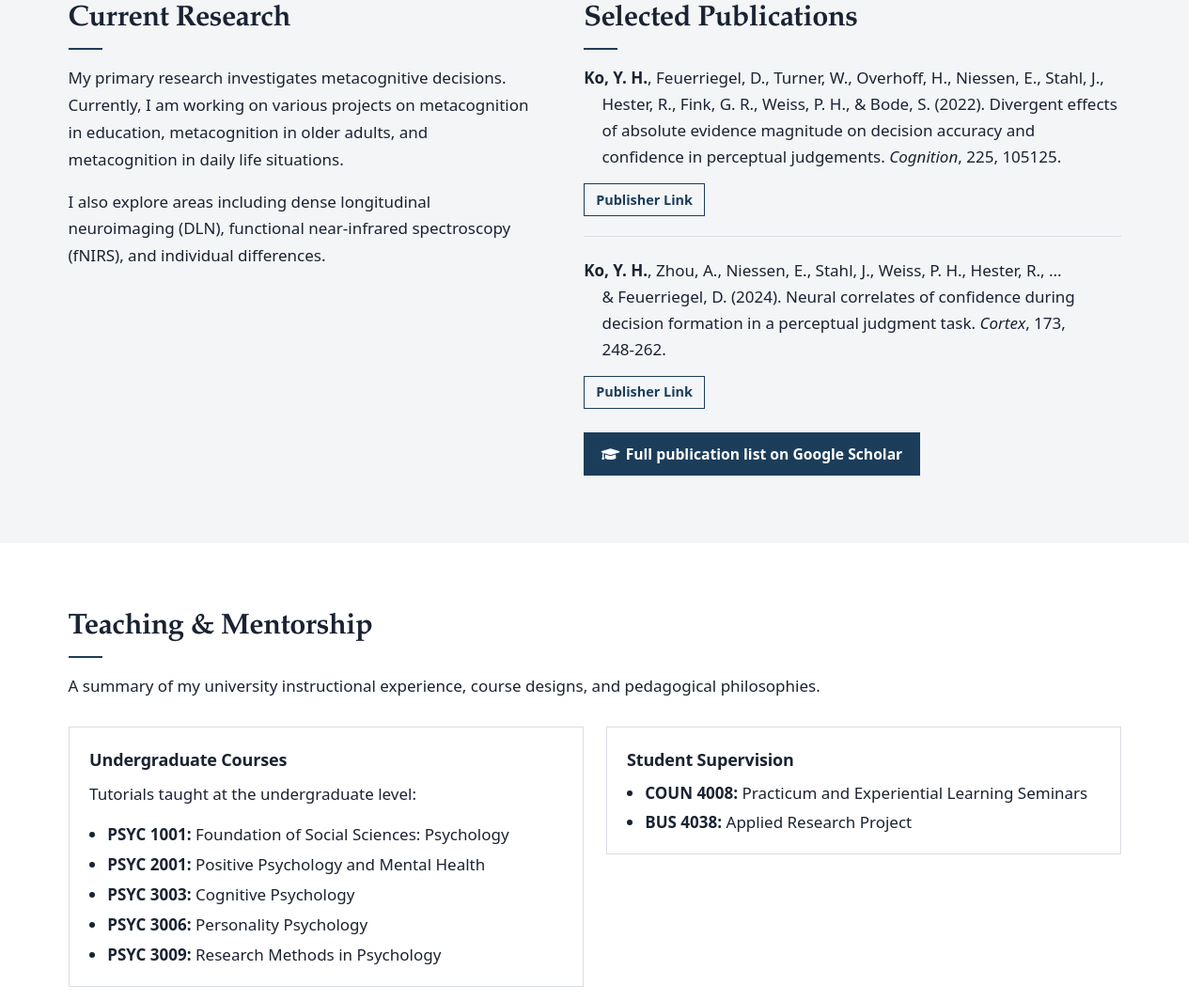
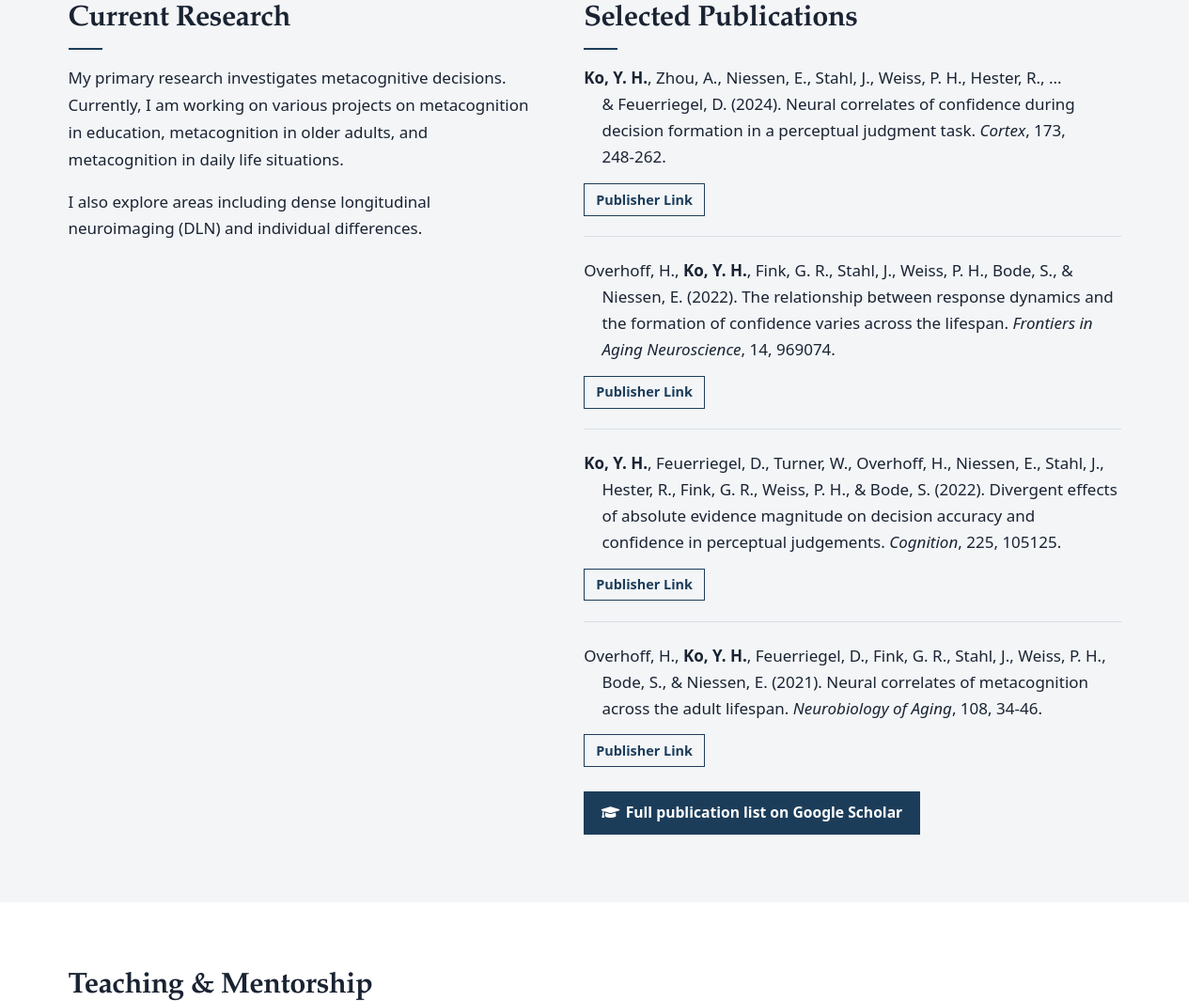
Before and after one commit to yiuhong/yiuhong.github.io, a plain HTML site: page index.html in a window 1280 px wide. Shown: the part 796-1861 px from the top of the page at 94% size. Drawn offline with Linux system fonts and the light colour scheme.

Commit message:
Update course code, selected publications, and Current Research wording (#19)
Keep COUN 4008, rename BUS 4038 to BUS 4038BEF, list four selected papers newest first, and drop fNIRS from the Current Research explore-areas sentence only.

Co-authored-by: Cursor Agent <cursoragent@cursor.com>
Co-authored-by: Yiu Hong Ko <yiuhong@users.noreply.github.com>

```diff
--- a/index.html
+++ b/index.html
@@ -119,10 +119,22 @@
 					<div>
 						<h2>Current Research</h2>
 						<p>My primary research investigates metacognitive decisions. Currently, I am working on various projects on metacognition in education, metacognition in older adults, and metacognition in daily life situations.</p>
-						<p>I also explore areas including dense longitudinal neuroimaging (DLN), functional near-infrared spectroscopy (fNIRS), and individual differences.</p>
+						<p>I also explore areas including dense longitudinal neuroimaging (DLN) and individual differences.</p>
 					</div>
 					<div>
 						<h2>Selected Publications</h2>
+						<article class="publication">
+							<p class="citation"><strong>Ko, Y. H.</strong>, Zhou, A., Niessen, E., Stahl, J., Weiss, P. H., Hester, R., ... &amp; Feuerriegel, D. (2024). Neural correlates of confidence during decision formation in a perceptual judgment task. <em>Cortex</em>, 173, 248-262.</p>
+							<div class="actions">
+								<a href="https://doi.org/10.1016/j.cortex.2024.01.006" target="_blank" rel="noopener" class="button button-secondary button-small">Publisher Link</a>
+							</div>
+						</article>
+						<article class="publication">
+							<p class="citation">Overhoff, H., <strong>Ko, Y. H.</strong>, Fink, G. R., Stahl, J., Weiss, P. H., Bode, S., &amp; Niessen, E. (2022). The relationship between response dynamics and the formation of confidence varies across the lifespan. <em>Frontiers in Aging Neuroscience</em>, 14, 969074.</p>
+							<div class="actions">
+								<a href="https://doi.org/10.3389/fnagi.2022.969074" target="_blank" rel="noopener" class="button button-secondary button-small">Publisher Link</a>
+							</div>
+						</article>
 						<article class="publication">
 							<p class="citation"><strong>Ko, Y. H.</strong>, Feuerriegel, D., Turner, W., Overhoff, H., Niessen, E., Stahl, J., Hester, R., Fink, G. R., Weiss, P. H., &amp; Bode, S. (2022). Divergent effects of absolute evidence magnitude on decision accuracy and confidence in perceptual judgements. <em>Cognition</em>, 225, 105125.</p>
 							<div class="actions">
@@ -130,9 +142,9 @@
 							</div>
 						</article>
 						<article class="publication">
-							<p class="citation"><strong>Ko, Y. H.</strong>, Zhou, A., Niessen, E., Stahl, J., Weiss, P. H., Hester, R., ... &amp; Feuerriegel, D. (2024). Neural correlates of confidence during decision formation in a perceptual judgment task. <em>Cortex</em>, 173, 248-262.</p>
+							<p class="citation">Overhoff, H., <strong>Ko, Y. H.</strong>, Feuerriegel, D., Fink, G. R., Stahl, J., Weiss, P. H., Bode, S., &amp; Niessen, E. (2021). Neural correlates of metacognition across the adult lifespan. <em>Neurobiology of Aging</em>, 108, 34-46.</p>
 							<div class="actions">
-								<a href="https://doi.org/10.1016/j.cortex.2024.01.006" target="_blank" rel="noopener" class="button button-secondary button-small">Publisher Link</a>
+								<a href="https://doi.org/10.1016/j.neurobiolaging.2021.08.001" target="_blank" rel="noopener" class="button button-secondary button-small">Publisher Link</a>
 							</div>
 						</article>
 						<div class="actions scholar-link">
@@ -162,7 +174,7 @@
 							<h3>Student Supervision</h3>
 							<ul class="course-list">
 								<li><strong>COUN 4008:</strong> Practicum and Experiential Learning Seminars</li>
-								<li><strong>BUS 4038:</strong> Applied Research Project</li>
+								<li><strong>BUS 4038BEF:</strong> Applied Research Project</li>
 							</ul>
 						</section>
 						<section class="topic">
```
